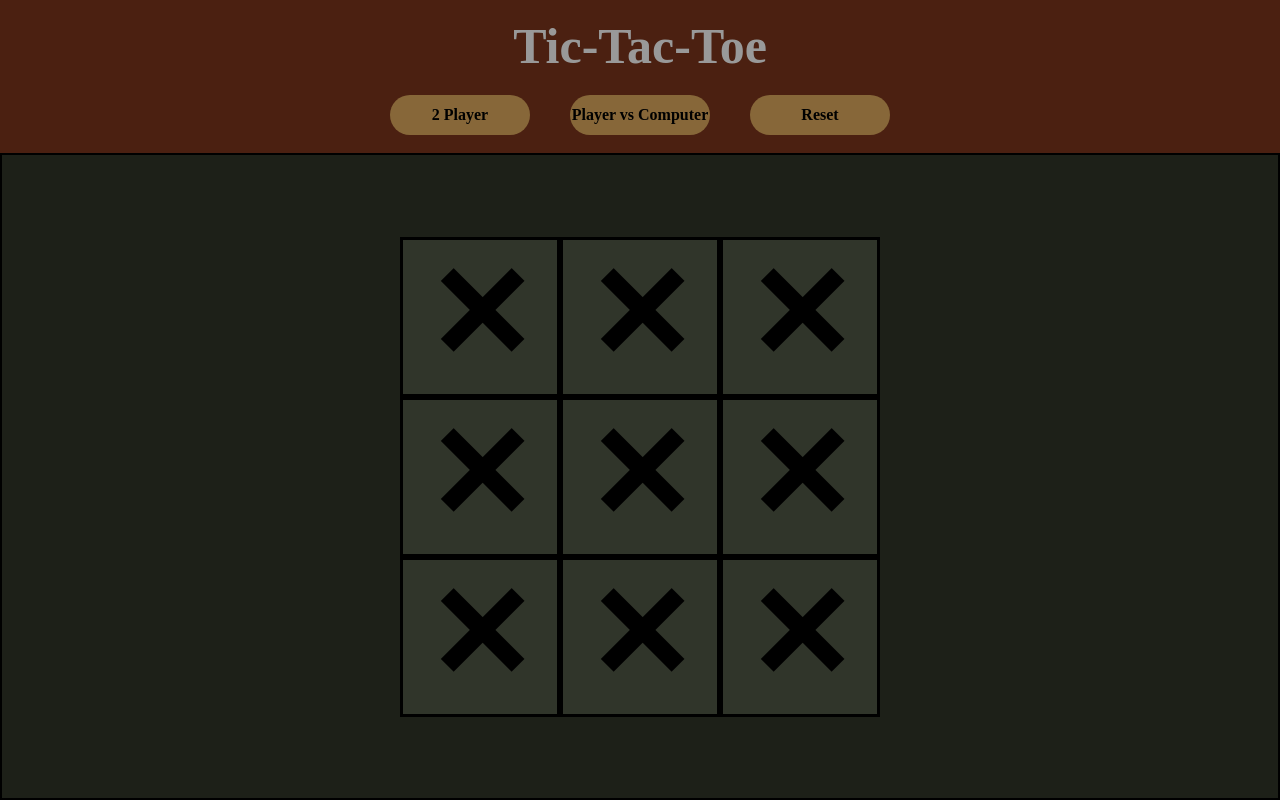
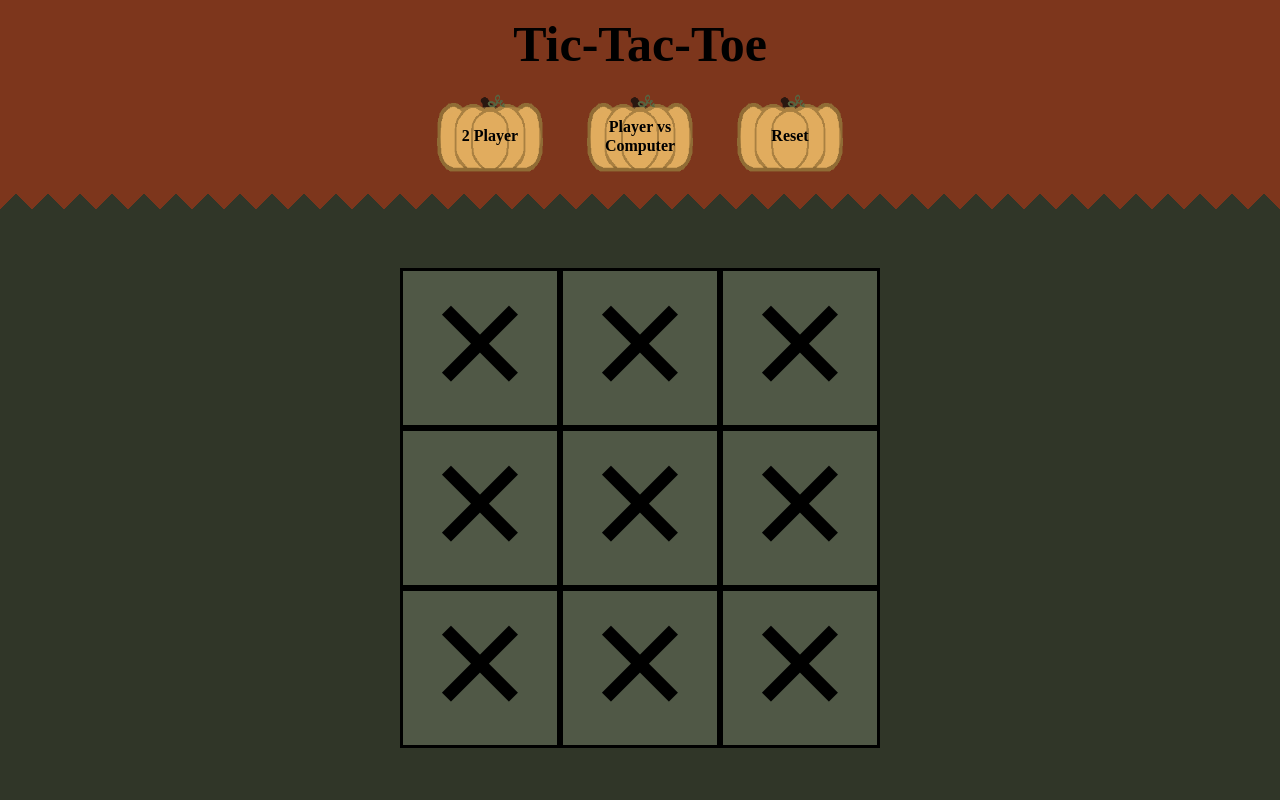
Before and after one commit to kdevay/odin-tic-tac-toe, a plain HTML site: page index.html in a window 1280 px wide. Drawn offline with Linux system fonts and the light colour scheme.

Commit message:
Stylize header and position content

```diff
--- a/index.html
+++ b/index.html
@@ -14,12 +14,19 @@
         <div id="modal"></div>
     </div>
     <div id="content">
-        <div id="header">
-            <h1 id="title">Tic-Tac-Toe</h1>
-            <div id="actions">
-                <button id="pvp">2 Player</button>
-                <button id="pvc">Player vs Computer</button>
-                <button id="reset">Reset</button>
+        <div id="zig">
+            <div id="header">
+                <h1 id="title">Tic-Tac-Toe</h1>
+                <div id="punks">
+                    <img id="punk" src="punkin.png">
+                    <img id="punk" src="punkin.png">
+                    <img id="punk" src="punkin.png">
+                </div>
+                <div id="actions">
+                    <button class="action" id="pvp">2 Player</button>
+                    <button class="action" id="pvc">Player vs Computer</button>
+                    <button class="action" id="reset">Reset</button>
+                </div>
             </div>
         </div>
         <div id="game-container">
--- a/style.css
+++ b/style.css
@@ -1,17 +1,6 @@
 * {
     margin: 0;
     padding: 0;
-}
-
-button {
-    /* padding: 10px 0; */
-    height: 40px;
-    width: 140px;
-    background-color: rgb(224, 172, 95);
-    font-weight: bold;
-    border-radius: 82px;
-    border:none;
-    margin: 20px;
 }
 
 
@@ -28,7 +17,7 @@ button {
     overflow: auto; /* Enable scroll if needed */
     background-color: rgb(0,0,0); /* Fallback color */
     background-color: rgba(0,0,0,0.4); /* Black w/ opacity */
-    display: flex;
+    /* display: flex; */
     flex-direction: column;
     align-content: center;
     align-items: center;
@@ -40,15 +29,13 @@ button {
     display: flex;
     flex-direction: column;
     overflow: hidden;
+    align-items: center;
 }
 
 
 
 /* layer 2 */
 #header  {
-    height: 20vh;
-    width: 100%;
-    background-color: rgb(125, 54, 28);
     display: flex;
     flex-direction: column;
     justify-content: center;
@@ -56,8 +43,16 @@ button {
     gap: 20px;
 }
 
-.zig::after {
-    background: linear-gradient(-45deg, #ffffff 16px, transparent 0), linear-gradient(45deg, #ffffff 16px, transparent 0);
+#zig {
+    position: relative;
+    height: 23vh;
+    width: 100%;
+    background-color: rgb(125, 54, 28);
+    padding: 16px;
+}
+
+#zig::after {
+    background: linear-gradient(-45deg,  #303628, 16px, transparent 0), linear-gradient(45deg,  #303628, 16px, transparent 0);
     background-position: left-bottom;
     background-repeat: repeat-x;
     background-size: 32px 32px;
@@ -69,6 +64,7 @@ button {
     width: 100%;
     height: 32px;
 }
+
 
 #modal {
     background-color: rgb(198, 242, 233);
@@ -87,10 +83,10 @@ button {
 }
 
 #game-container{
-    height: 84vh;
+    height: 77vh;
+    width: 100%;
     background-color: #303628;
     color: white;
-    border: 2px solid black;
     display: flex;
     justify-content: center;
     align-items: center;
@@ -102,10 +98,18 @@ button {
 #title {
     margin: 0;
     font-size: 50px;
-    color: white;
+
 }
 
 #actions {
+    position: relative;
+    top: -87px;
+    display: flex;
+    flex-direction: row;
+    gap: 49px;
+}
+
+#punks {
     display: flex;
     flex-direction: row;
     gap: 40px;
@@ -122,6 +126,27 @@ button {
 }
 
 /* layer 4 */
+.action {
+    width: 101px;
+    height: 60px;
+    background-color: rgb(224, 172, 95, 0.3);
+    font-weight: bold;
+    border-radius: 82px;
+    border: none;
+    /* margin: 20px; */
+}
+
+.action:hover  {
+    cursor: pointer;
+    border-radius: 12px;
+    background-color: rgb(227 192 138 / 40%);
+    box-shadow: 0px 0px 10px 11px rgb(224 172 95/ 40%);
+}
+
+#punk {
+    width: 110px;
+    height: 80px;
+}
 .gameTile {
     height: 100%;
     width: 100%;
@@ -131,6 +156,12 @@ button {
     font-size: 130px;
 }
 
+.gameTile:hover {
+    background-color: rgb(125, 54, 28);
+}
+
+
+
 
 
 /* grid-row-start / grid-column-start / grid-row-end / grid-column-end */
```
Also changed, not shown: punkin.png (added).
